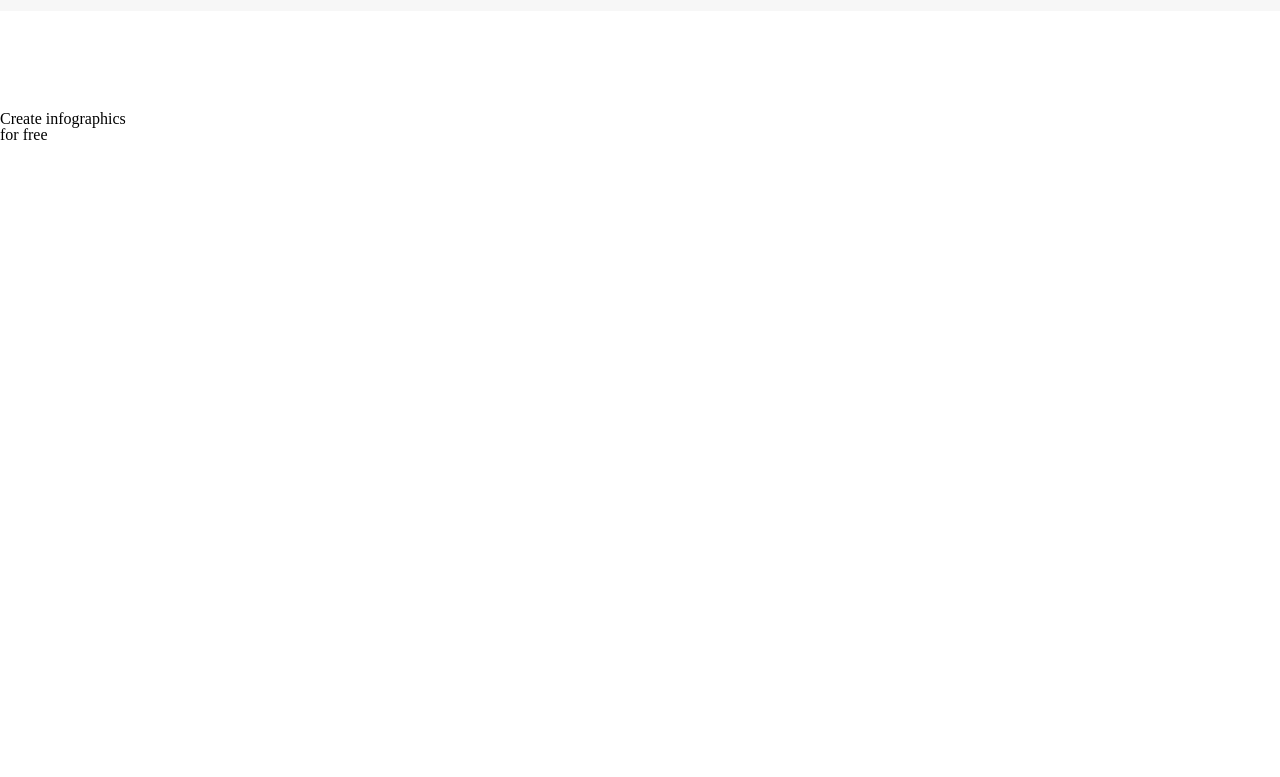
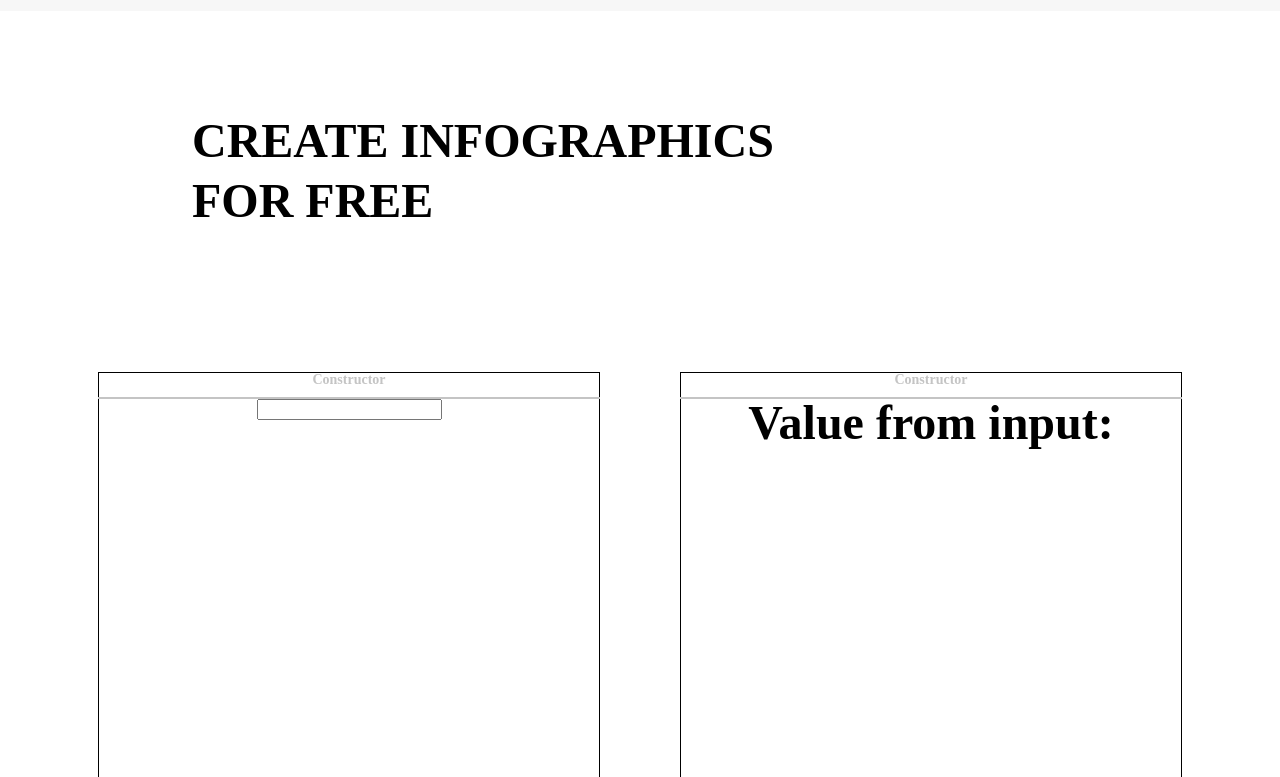
Before and after one commit to dedriver/saveonrents, a React (Vite) app in the folder saveonrent/: page / in a window 1280 px wide. Shown: the part 663-1440 px from the top of the page. Before the commit the page ends 806 px from the top, so only its background shows below. Built offline with nearby package versions, Linux system fonts and the light colour scheme.

Commit message:
demoInputComponet

```diff
--- a/saveonrent/src/App.css
+++ b/saveonrent/src/App.css
@@ -1,3 +1,12 @@
-body section {
+body section  {
     padding: 0 15% 0 15%;
 }
+
+.CreateMainSlogan{
+    font-family: Cera Pro;
+    font-size: 48px;
+    font-weight: 700;
+    line-height: 60.34px;
+    text-align: left;
+    text-transform: uppercase;
+}
--- a/saveonrent/src/App.jsx
+++ b/saveonrent/src/App.jsx
@@ -10,9 +10,9 @@ function App() {
       <Heder/>
       <main>
         <Flagman/>
-        <h3 className='CreateMainSlogan'>Create infographics<br/>
-for free</h3>
-        {/* <Creates/> */}
+       <section> <h3 className='CreateMainSlogan'>Create infographics<br/>
+for free</h3></section>
+         <Creates/>
       </main>
     </>
   )
--- a/saveonrent/src/assets/creactor/Create.css
+++ b/saveonrent/src/assets/creactor/Create.css
@@ -9,7 +9,6 @@
     display: flex;
     align-items: center;
     flex-direction: column;
-
 }
 
 
@@ -24,13 +23,14 @@
 }
 
 .createRightSection{
+    padding: 0;
     display: flex;
     width: 500px;
     height: 700px;
     border: 1px solid black;
     flex-direction: column;
     align-items: center;
-    margin: px;
+    margin: 40px;
 }
 
 .Constructor{
@@ -47,3 +47,14 @@ color: #C4C4C4;
     height: 0px;
     margin-top: 10px;
 }
+
+.inputName input{
+    border: 1px solid #01A358;
+    width: 500px;
+height: 50px;
+top: 1213px;
+left: 200px;
+gap: 0px;
+border-radius: 48px     ;
+opacity: 0px;
+}
--- a/saveonrent/src/assets/creactor/Creates.jsx
+++ b/saveonrent/src/assets/creactor/Creates.jsx
@@ -1,13 +1,20 @@
 import './Create.css'
 import Left from './Left';
 import Right from './Right';
+import React, { useState } from 'react';
 
-export default function Creates(){
+export default function Creates(cre){
+    const [inputValue, setInputValue] = useState('');
+
+    const handleInputChange = (value) => {
+      setInputValue(value);
+    };
+
     return (<section className="sectionCreate">
 
             <div className='CreateBLOX'>
-                <Right></Right>
-                <Left></Left>
+                <Right onInputChange={handleInputChange}></Right>
+                <Left  inputValue={inputValue}></Left>
             </div>
     </section>);
 }
--- a/saveonrent/src/assets/creactor/Left.jsx
+++ b/saveonrent/src/assets/creactor/Left.jsx
@@ -1,8 +1,11 @@
-export default function Left(){
-    return<>
-      <section className="createRightSection">
-        <p className='Constructor'>Constructor</p>
-        <div className='line'></div>
-    </section>
-    </>
+import React from 'react';
+
+export default function Left({ inputValue }) {
+  return (
+    <section className="createRightSection">
+    <p className='Constructor'>Constructor</p>
+    <div className='line'></div>
+    <p>Value from input: {inputValue}</p>
+</section>
+  );
 }
--- a/saveonrent/src/assets/creactor/Right.jsx
+++ b/saveonrent/src/assets/creactor/Right.jsx
@@ -1,10 +1,19 @@
-import './Create.css'
+import React, { useState } from 'react';
 
-export default function Right(){
-    return<>
+export default function Right({ onInputChange }) {
+  const [inputValue, setInputValue] = useState('');
+
+  const handleInputChange = (event) => {
+    const value = event.target.value;
+    setInputValue(value);
+    onInputChange(value); // Викликати зворотню функцію onInputChange з новим значенням
+  };
+
+  return (
     <section className="createRightSection">
-        <p className='Constructor'>Constructor</p>
-        <div className='line'></div>
-    </section>
-    </>
+    <p className='Constructor'>Constructor</p>
+    <div className='line'></div>
+    <input type="text" value={inputValue} onChange={handleInputChange} />
+</section>
+  );
 }
```
